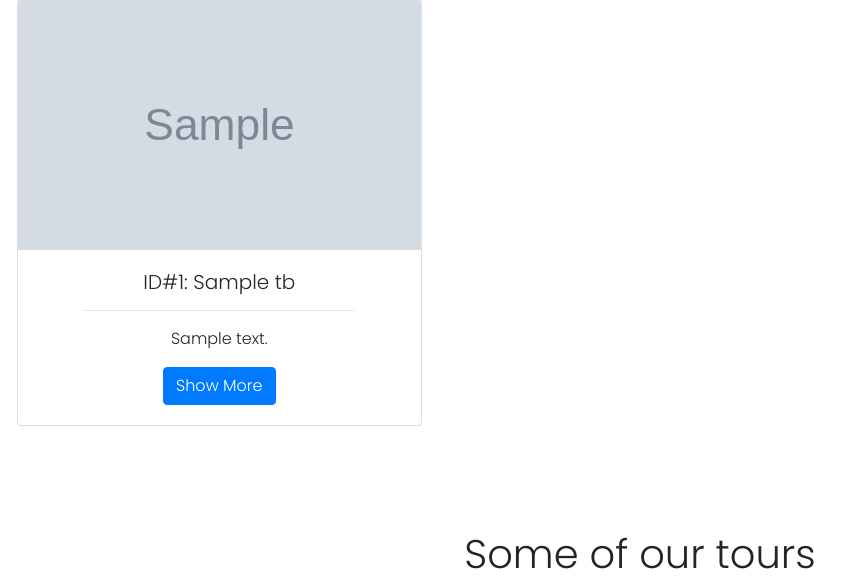
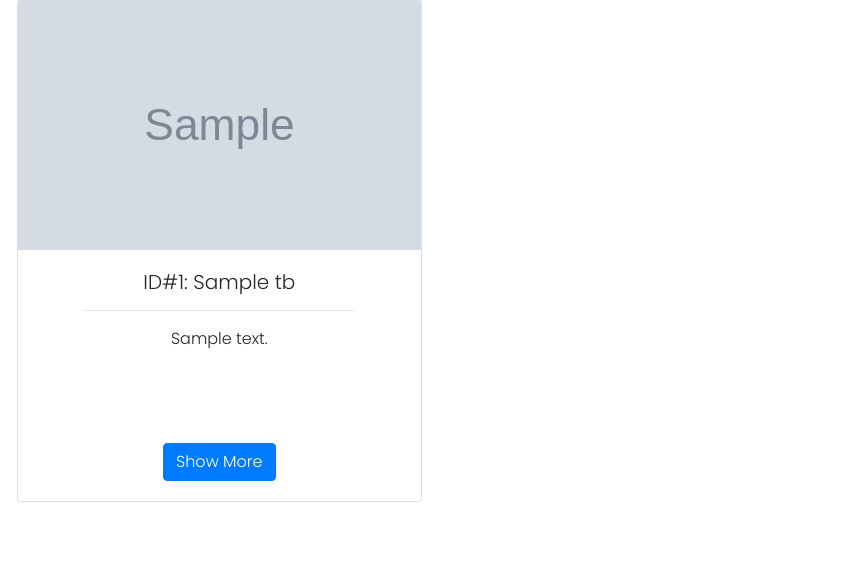
Before and after one commit to kezh97/dreamland_prop_CR, a PHP site: page /main_tours.php in a window 1280 px wide. Shown: the part 621-1208 px from the top of the page, without its empty margins (0-860 px from the left). Run offline with PHP 8.4, Linux system fonts and the light colour scheme; tables that the repository leaves empty or names only in its code hold one stand-in row (values such as "Sample post"); grey boxes marked "Sample" are stand-in pictures; some libraries are stand-ins or nearby versions.

Commit message:
Update comp_tours_list.php

```diff
--- a/DREAMLAND-php-V2.7/comp_tours_list.php
+++ b/DREAMLAND-php-V2.7/comp_tours_list.php
@@ -14,7 +14,7 @@ if (mysqli_num_rows($result_general) > 0) {
 	  				<div class="card-body">
 	    				<h5 class="card-title">ID#<?php echo $row['tour_id'] ?>: <?php  echo $row["tour_name"]; ?></h5>
 	    				<hr class="w-75 mx-auto">
-	    				<p class="card-text"><?php echo $row['tour_description'] ?></p>
+	    				<p class="card-text" style="height: 100px;"><?php echo $row['tour_description'] ?></p>
 	    				<button type="button" data-id="<?php echo $row['tour_id'] ?>" class="boton_tour btn btn-primary" data-bs-toggle="modal" data-bs-target="#tour_modal">Show More</button>
 	  				</div>
 	  			</div>
```
